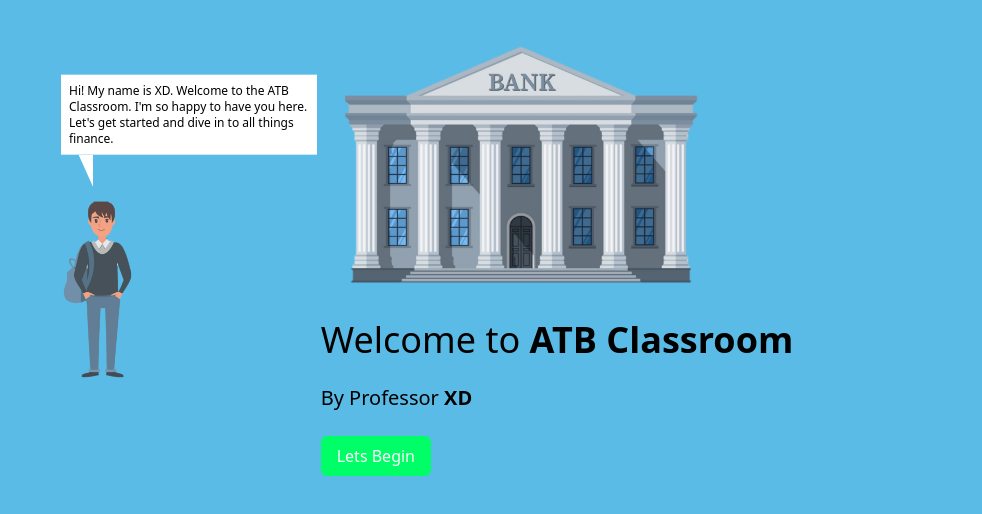
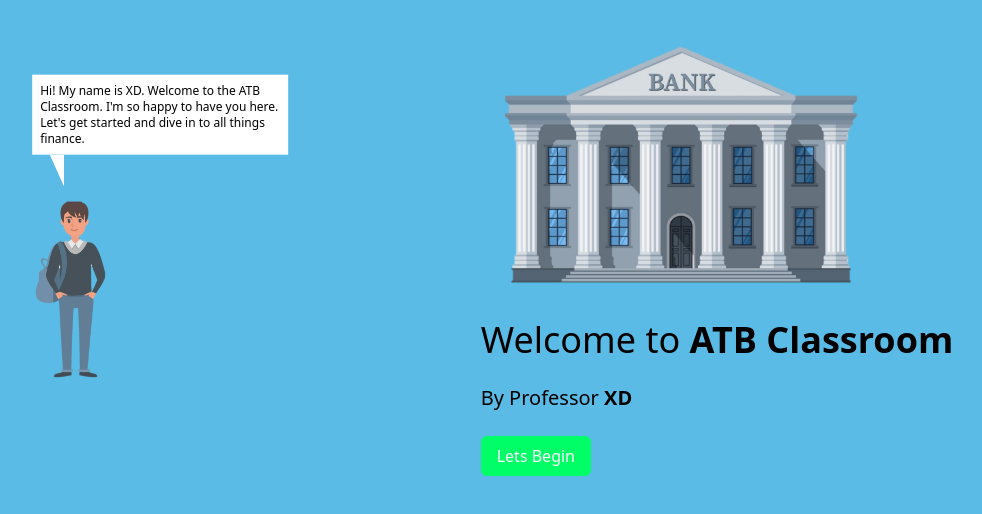
Before and after one commit to Tekri96/ATB-Classroom, a Next.js app: page / in a window 1280 px wide. Shown: the top 514 px of the page, without its empty margins (83-1065 px from the left). Built offline with nearby package versions, Linux system fonts and the light colour scheme.

Commit message:
Updated Layout to be Grid

```diff
--- a/components/welcompage/index.tsx
+++ b/components/welcompage/index.tsx
@@ -7,9 +7,9 @@ export default function WelcomePage() {
   const [page, setPage] = React.useState<PageIdentifier>(PAGES.INTRODUCTION);
   const gotoNextStage = (stage: PageIdentifier) => setPage(stage);
   return (
-    <div className='w-screen h-screen bg-[#5ABCE6] flex items-center justify-center'>
+    <div className='w-screen h-screen pageLayoutGrid bg-[#5ABCE6] overflow-hidden flex items-center justify-center'>
       <div className='h-full'>
-        <div className='relative flex flex-col justify-center ml-8 -mr-32 '>
+        <div className='relative flex flex-col justify-center'>
           <div className='absolute translate-x-full translate-y-full'>
             <div className='absolute top-0 w-64 p-2 translate-x-4 bg-white -translate-y-2/3'>
               <div className='absolute bottom-0 flex w-6 h-8 translate-y-full bg-white triangle' />
@@ -22,11 +22,6 @@ export default function WelcomePage() {
                 have you here. Let's get started and dive in to all things
                 finance.
               </motion.p>
-              {/* <div className='flex justify-between w-full'>
-                <button className='px-2 py-1 text-white bg-green-500 rounded-sm text-end'>
-                  Next
-                </button>
-              </div> */}
             </div>
             <img
               src='/assets/boy.png'
--- a/styles/globals.css
+++ b/styles/globals.css
@@ -9,3 +9,9 @@
     clip-path: polygon(40% 0, 100% 100%, 100% 0);
   }
 }
+
+.pageLayoutGrid {
+  display: grid;
+  grid-template-columns: 1fr 3fr;
+  grid-template-rows: 1fr;
+}
```
